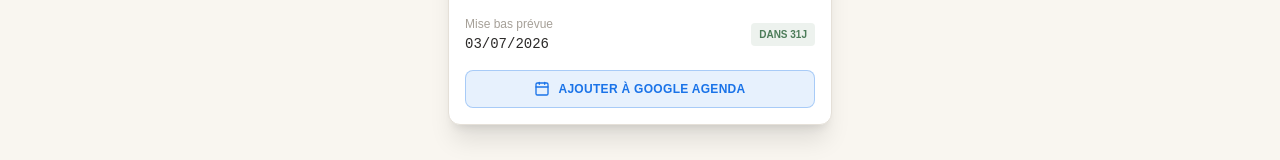
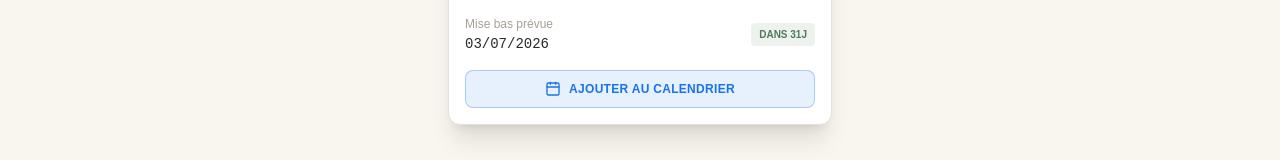
Before and after one commit to layesamake/gestionlapin, a React (Vite) app: page /reproduction/saillie/nouvelle in a window 1280 px wide. Shown: the part 956-1116 px from the top of the page. Built offline with nearby package versions, Linux system fonts and the light colour scheme.

Commit message:
Feat: Implement automatic .ics generation for calendar integration

```diff
--- a/src/pages/NouvelleSaillie.tsx
+++ b/src/pages/NouvelleSaillie.tsx
@@ -10,6 +10,7 @@ export const NouvelleSaillie: React.FC = () => {
   const femelles = animals.filter(a => a.gender === 'F' || a?.type?.startsWith('Femelle'));
   const males = animals.filter(a => a.gender === 'M' || a?.type?.startsWith('Mâle'));
 
+  const [selectedFemale, setSelectedFemale] = useState('');
   const [typeSaillie, setTypeSaillie] = useState('Naturelle');
   const [dateSaillie, setDateSaillie] = useState(new Date().toISOString().split('T')[0]);
 
@@ -20,12 +21,64 @@ export const NouvelleSaillie: React.FC = () => {
 
   const formatDate = (d: Date) => d.toLocaleDateString('fr-FR', { day: '2-digit', month: '2-digit', year: 'numeric' });
 
-  const formatCalendarDate = (d: Date) => {
-    const pad = (n: number) => n.toString().padStart(2, '0');
-    return `${d.getFullYear()}${pad(d.getMonth() + 1)}${pad(d.getDate())}`;
+  const formatICSDate = (d: Date) => {
+    return d.toISOString().replace(/-|:|\.\d+/g, '').substring(0, 15) + 'Z';
   };
-  const calDateStr = formatCalendarDate(miseBas);
-  const googleCalendarUrl = `https://calendar.google.com/calendar/render?action=TEMPLATE&text=Mise+bas+prévue+(Gestion+Lapins)&dates=${calDateStr}T080000Z/${calDateStr}T100000Z&details=Vérifier+la+mise+bas+de+la+lapine`;
+
+  const handleAddToCalendar = () => {
+    if (!selectedFemale) {
+      alert("Veuillez d'abord sélectionner une femelle.");
+      return;
+    }
+
+    const events = [
+      {
+        title: `🐰 Palper ${selectedFemale}`,
+        date: controleGestation,
+        desc: `Contrôle de gestation à J+14 pour la saillie du ${formatDate(dateObj)}`
+      },
+      {
+        title: `🐰 Boîte à nid ${selectedFemale}`,
+        date: prepMiseBas,
+        desc: `Mettre la boîte à nid. Mise bas prévue dans 4 jours.`
+      },
+      {
+        title: `🐰 Mise bas prévue : ${selectedFemale}`,
+        date: miseBas,
+        desc: `Vérifier la mise bas de la femelle ${selectedFemale}.`
+      }
+    ];
+
+    let icsContent = "BEGIN:VCALENDAR\nVERSION:2.0\nPRODID:-//Gestion Lapins//FR\n";
+
+    events.forEach(event => {
+      // Create an event for 08:00 AM to 09:00 AM on that day
+      event.date.setHours(8, 0, 0, 0);
+      const start = formatICSDate(event.date);
+      const end = formatICSDate(new Date(event.date.getTime() + 60 * 60 * 1000));
+
+      icsContent += "BEGIN:VEVENT\n";
+      icsContent += `DTSTART:${start}\n`;
+      icsContent += `DTEND:${end}\n`;
+      icsContent += `SUMMARY:${event.title}\n`;
+      icsContent += `DESCRIPTION:${event.desc}\n`;
+      // Reminder 1 hour before
+      icsContent += "BEGIN:VALARM\nTRIGGER:-PT1H\nACTION:DISPLAY\nDESCRIPTION:Rappel\nEND:VALARM\n";
+      icsContent += "END:VEVENT\n";
+    });
+
+    icsContent += "END:VCALENDAR";
+
+    const blob = new Blob([icsContent], { type: 'text/calendar;charset=utf-8' });
+    const url = URL.createObjectURL(blob);
+    const link = document.createElement('a');
+    link.href = url;
+    link.download = `suivi_${selectedFemale}.ics`;
+    document.body.appendChild(link);
+    link.click();
+    document.body.removeChild(link);
+    URL.revokeObjectURL(url);
+  };
 
   const handleSave = (e: React.FormEvent) => {
     e.preventDefault();
@@ -68,7 +121,8 @@ export const NouvelleSaillie: React.FC = () => {
               <select
                 className="w-full bg-surface border border-border rounded-lg pl-10 pr-10 py-3 text-foreground font-mono appearance-none focus:ring-1 focus:ring-primary outline-none"
                 required
-                defaultValue=""
+                value={selectedFemale}
+                onChange={(e) => setSelectedFemale(e.target.value)}
               >
                 <option value="" disabled>Sélectionner une femelle</option>
                 {femelles.map(f => (
@@ -182,14 +236,13 @@ export const NouvelleSaillie: React.FC = () => {
                   </div>
                   <span className="px-2 py-1 bg-primary/10 text-primary text-[10px] font-bold rounded uppercase">Dans 31j</span>
                 </div>
-                <a
-                  href={googleCalendarUrl}
-                  target="_blank"
-                  rel="noopener noreferrer"
+                <button
+                  type="button"
+                  onClick={handleAddToCalendar}
                   className="mt-2 w-full flex items-center justify-center gap-2 bg-[#1a73e8]/10 text-[#1a73e8] border border-[#1a73e8]/30 py-2.5 rounded-lg text-xs font-bold uppercase tracking-wide hover:bg-[#1a73e8]/20 transition-colors"
                 >
-                  <Calendar className="w-4 h-4" /> Ajouter à Google Agenda
-                </a>
+                  <Calendar className="w-4 h-4" /> Ajouter au Calendrier
+                </button>
               </div>
             </div>
           </div>
```
